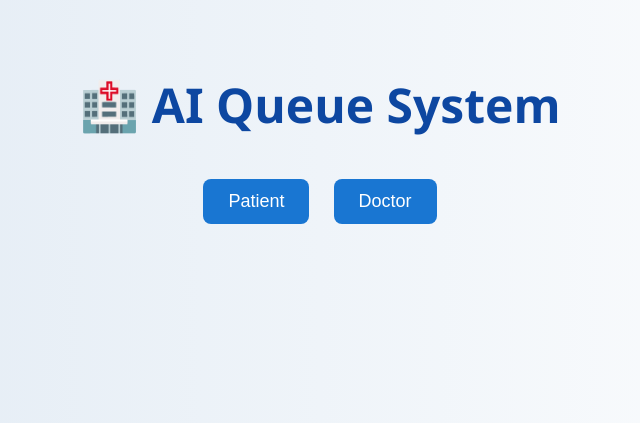
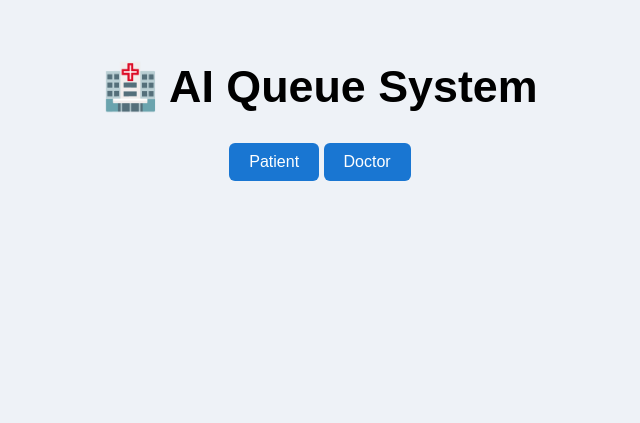
Before and after one commit to nandini-n9993/AI-Hospital-Queue-System, a Flask app: page / in a window 1280 px wide. Shown: the top 423 px of the page, without its empty margins (320-960 px from the left). Run offline with Flask 3, Linux system fonts and the light colour scheme.

Commit message:
Update style.css

```diff
--- a/static/style.css
+++ b/static/style.css
@@ -1,6 +1,6 @@
 body {
-    font-family: 'Segoe UI';
-    background: linear-gradient(to right, #dfe9f3, #ffffff);
+    font-family: Arial;
+    background: #eef2f7;
     margin: 0;
 }
 
@@ -8,23 +8,28 @@ body {
     width: 85%;
     margin: auto;
     text-align: center;
-    padding: 40px;
+    padding: 30px;
 }
 
 h1 {
-    font-size: 3rem;
-    color: #0d47a1;
+    font-size: 2.8rem;
+}
+
+.card {
+    background: white;
+    padding: 20px;
+    margin: 20px auto;
+    border-radius: 10px;
+    box-shadow: 0 4px 10px rgba(0,0,0,0.1);
 }
 
 button {
-    padding: 12px 25px;
-    font-size: 18px;
-    margin: 10px;
-    border-radius: 8px;
-    border: none;
+    padding: 10px 20px;
+    font-size: 16px;
     background: #1976d2;
     color: white;
-    cursor: pointer;
+    border: none;
+    border-radius: 6px;
 }
 
 button:hover {
@@ -33,14 +38,12 @@ button:hover {
 
 input, textarea {
     width: 60%;
-    padding: 12px;
+    padding: 10px;
     margin: 10px;
-    font-size: 16px;
 }
 
 table {
     width: 100%;
-    margin-top: 20px;
     border-collapse: collapse;
 }
 
@@ -54,13 +57,3 @@ td {
     padding: 10px;
     border: 1px solid #ddd;
 }
-
-
-.card {
-    background: white;
-    padding: 20px;
-    margin: 20px auto;
-    width: 80%;
-    border-radius: 12px;
-    box-shadow: 0 5px 15px rgba(0,0,0,0.1);
-}
```
